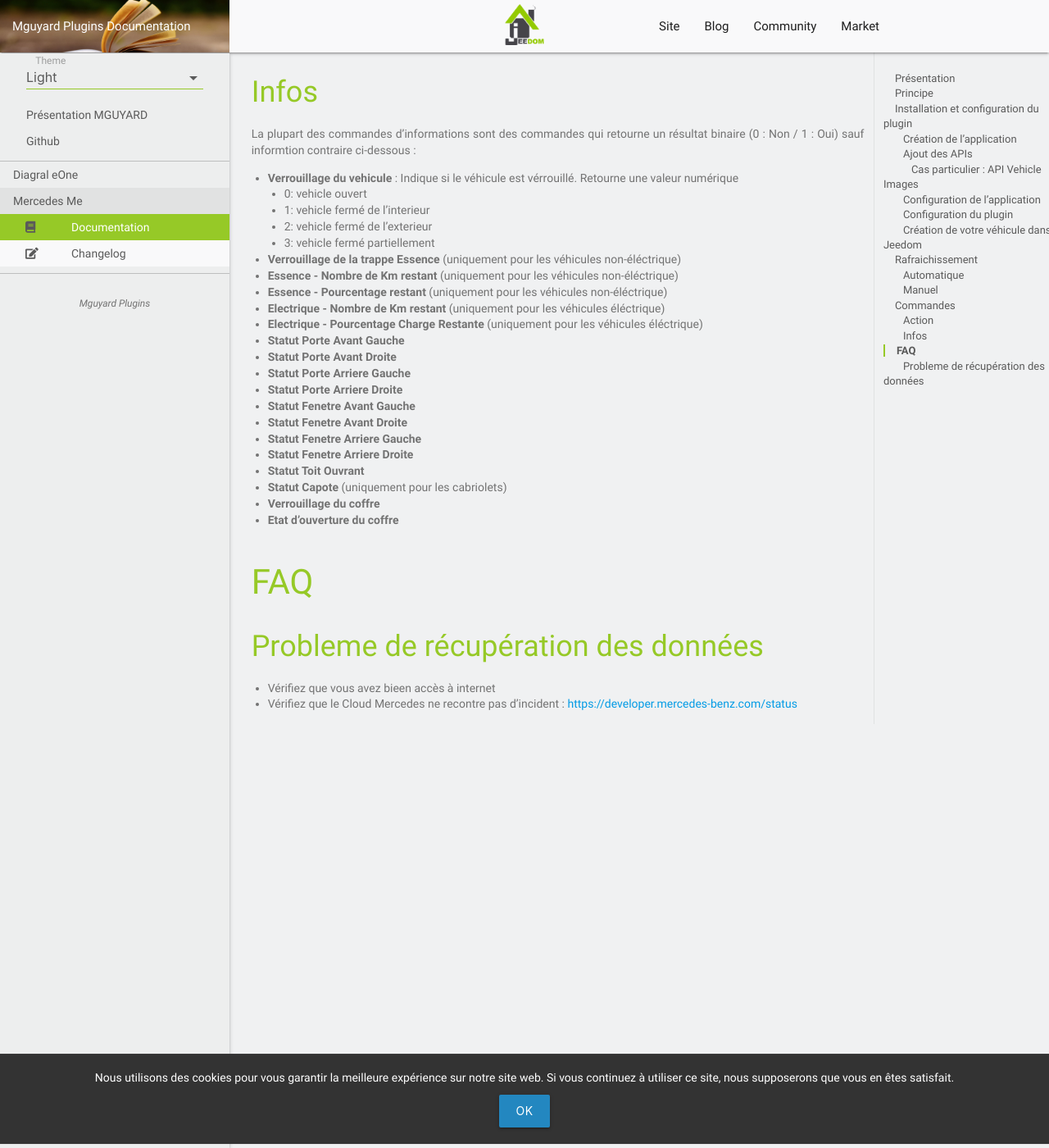
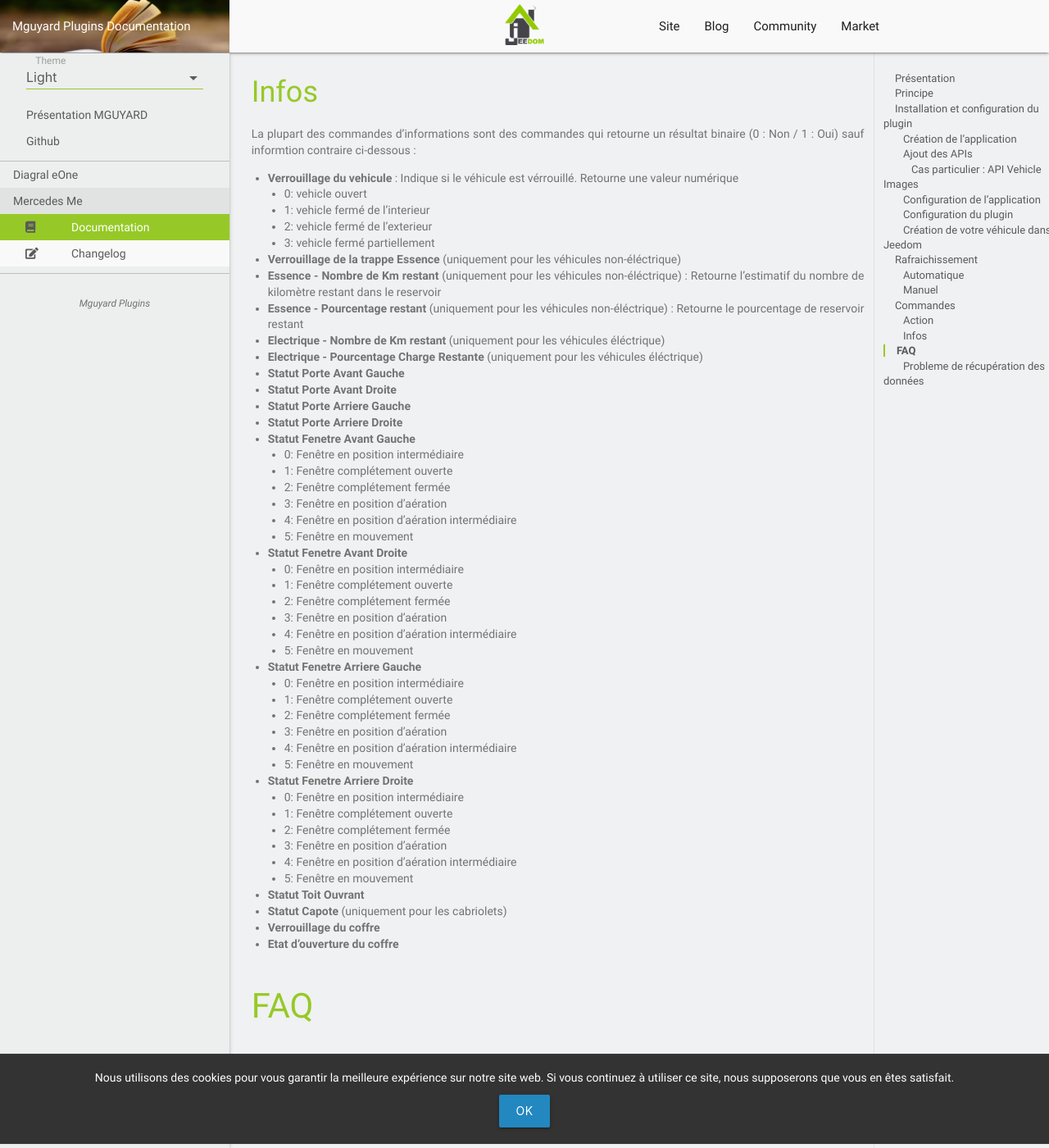
Before and after one commit to mguyard/Jeedom-Documentations, a Jekyll site: the page built from fr_FR/Mercedes_me/documentation.md, in a window 1280 px wide and 1400 px high, scrolled down 4207 px. Shown: the whole window at 82% size. Built offline with Jekyll 4.4.1, drawn with Linux system fonts in a browser that asks for light colours; our own code applies the rules of GitHub Pages for plain Markdown files.

Commit message:
Correction de l'issue #1

```diff
--- a/fr_FR/Mercedes_me/documentation.md
+++ b/fr_FR/Mercedes_me/documentation.md
@@ -139,8 +139,8 @@
     -   2: vehicle fermé de l'exterieur
     -   3: vehicle fermé partiellement
 -   __Verrouillage de la trappe Essence__ (uniquement pour les véhicules non-éléctrique)
--   __Essence - Nombre de Km restant__ (uniquement pour les véhicules non-éléctrique)
--   __Essence - Pourcentage restant__ (uniquement pour les véhicules non-éléctrique)
+-   __Essence - Nombre de Km restant__ (uniquement pour les véhicules non-éléctrique) : Retourne l'estimatif du nombre de kilomètre restant dans le reservoir
+-   __Essence - Pourcentage restant__ (uniquement pour les véhicules non-éléctrique) : Retourne le pourcentage de reservoir restant
 -   __Electrique - Nombre de Km restant__ (uniquement pour les véhicules éléctrique)
 -   __Electrique - Pourcentage Charge Restante__ (uniquement pour les véhicules éléctrique)
 -   __Statut Porte Avant Gauche__
@@ -148,9 +148,33 @@
 -   __Statut Porte Arriere Gauche__
 -   __Statut Porte Arriere Droite__
 -   __Statut Fenetre Avant Gauche__
+    -   0: Fenêtre en position intermédiaire
+    -   1: Fenêtre complétement ouverte
+    -   2: Fenêtre complétement fermée
+    -   3: Fenêtre en position d'aération
+    -   4: Fenêtre en position d'aération intermédiaire
+    -   5: Fenêtre en mouvement
 -   __Statut Fenetre Avant Droite__
+    -   0: Fenêtre en position intermédiaire
+    -   1: Fenêtre complétement ouverte
+    -   2: Fenêtre complétement fermée
+    -   3: Fenêtre en position d'aération
+    -   4: Fenêtre en position d'aération intermédiaire
+    -   5: Fenêtre en mouvement
 -   __Statut Fenetre Arriere Gauche__
+    -   0: Fenêtre en position intermédiaire
+    -   1: Fenêtre complétement ouverte
+    -   2: Fenêtre complétement fermée
+    -   3: Fenêtre en position d'aération
+    -   4: Fenêtre en position d'aération intermédiaire
+    -   5: Fenêtre en mouvement
 -   __Statut Fenetre Arriere Droite__
+    -   0: Fenêtre en position intermédiaire
+    -   1: Fenêtre complétement ouverte
+    -   2: Fenêtre complétement fermée
+    -   3: Fenêtre en position d'aération
+    -   4: Fenêtre en position d'aération intermédiaire
+    -   5: Fenêtre en mouvement
 -   __Statut Toit Ouvrant__
 -   __Statut Capote__ (uniquement pour les cabriolets)
 -   __Verrouillage du coffre__
```
